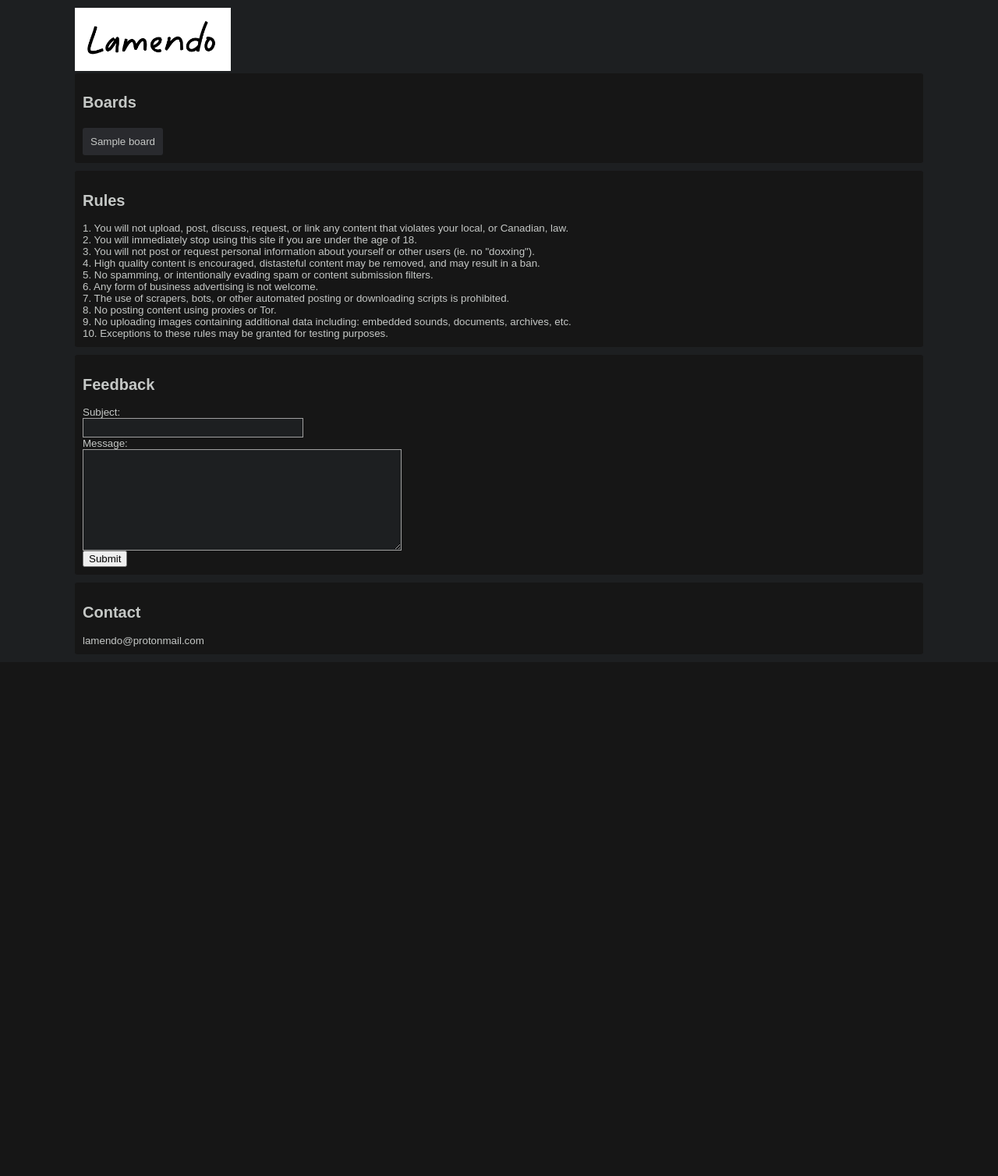
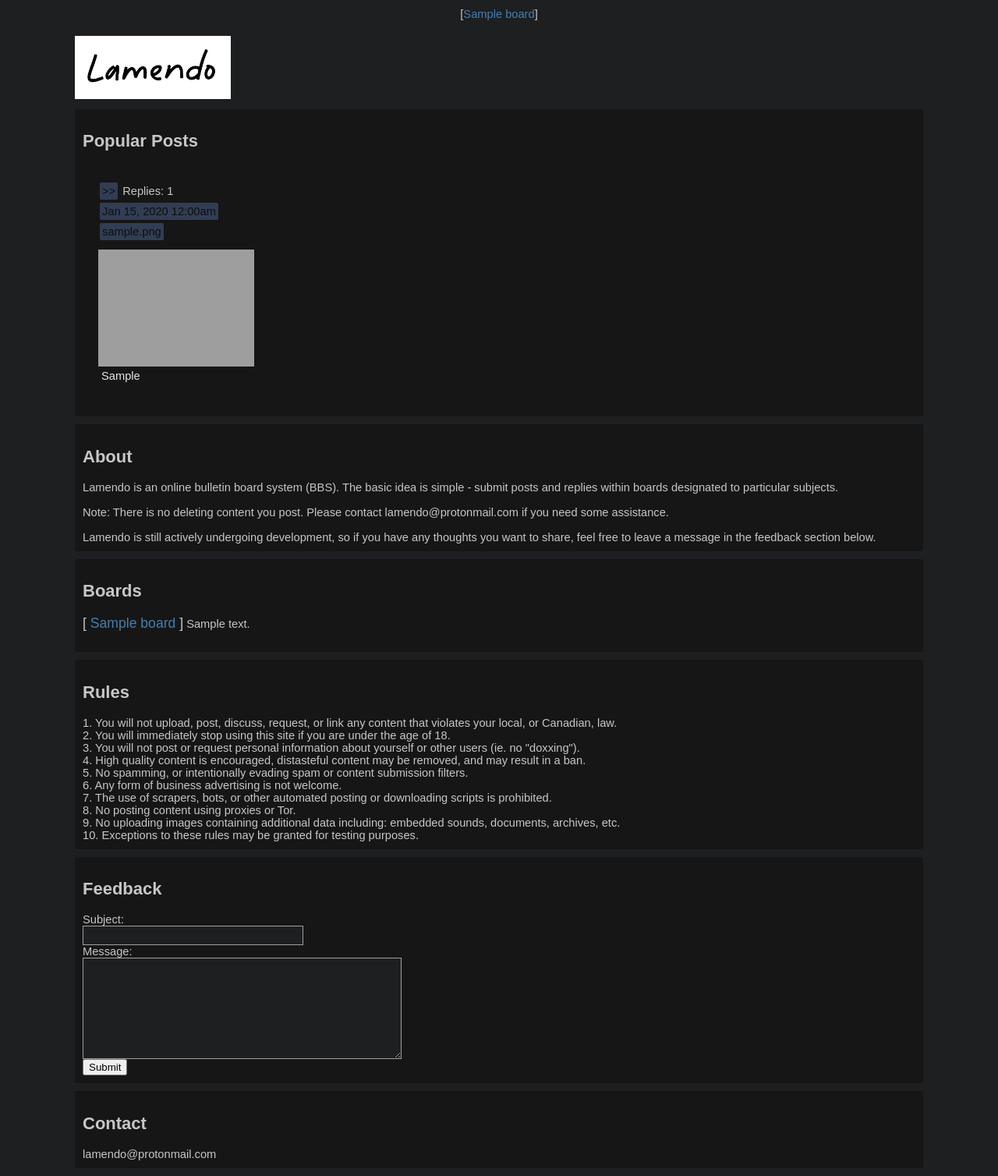
Before and after one commit to baronrustamov/Lamendo, a Flask app: page / in a window 1280 px wide. Shown: the whole page at 78% size. Before the commit the page ends 829 px from the top, so only its background shows below. Run offline with Flask 2, Linux system fonts and the light colour scheme; tables that the repository leaves empty hold one stand-in row (values such as "Sample post"); parts of the project's set-up code (start-up, migrations or seed data) failed here and were passed over; some libraries are stand-ins or nearby versions; grey boxes are pictures that could not be loaded.

Commit message:
feat: reply counts, boards in nav, word breakings, homepage (popular posts, about, board descriptions)

```diff
--- a/app/forms.py
+++ b/app/forms.py
@@ -22,6 +22,7 @@ from werkzeug.datastructures import FileStorage
 from werkzeug.utils import secure_filename
 from wtforms import Form, SelectField, StringField, TextAreaField, validators
 from utils import get_ip_from_request
+
 
 class FeedbackForm(FlaskForm):
     subject = StringField(
--- a/app/main.py
+++ b/app/main.py
@@ -14,6 +14,7 @@ from api import (
     get_boards,
     get_boards_posts,
     get_post,
+    get_popular_posts,
     get_post_replies,
     is_valid_ip,
 )
@@ -119,6 +120,7 @@ def validate_ip_for_post_request(redirect_to):
 @validate_ip_for_post_request('home')
 def home(ip):
     boards = get_boards()
+    posts = get_popular_posts()
     feedback = FeedbackForm()
 
     if feedback.validate_on_submit():
@@ -129,23 +131,23 @@ def home(ip):
         return redirect(url_for('home'))
 
     return render_template(
-        'home.html', boards=boards, feedback_form=feedback, rules=RULES
+        'home.html', boards=boards, posts=posts, feedback_form=feedback, rules=RULES
     )
 
 
 @app.route('/<board_name>')
 @URLSpace.validate_board
-def board_catalog(board_name):
+def board_catalog(board_name, boards):
     posts = get_boards_posts(board_name)
     report = ReportForm()
     return render_template(
-        'catalog.html', board_name=board_name, posts=posts, report_form=report
+        'catalog.html', board_name=board_name, boards=boards, posts=posts, report_form=report
     )
 
 
 @app.route('/<board_name>/<post_id>')
 @URLSpace.validate_board
-def board_post(board_name, post_id):
+def board_post(board_name, post_id, boards):
     post = get_post(post_id)
     if not post:
         abort(404)
@@ -155,6 +157,7 @@ def board_post(board_name, post_id):
     return render_template(
         'post.html',
         board_name=board_name,
+        boards=boards,
         post=post,
         replies=replies,
         report_form=report,
@@ -164,7 +167,7 @@ def board_post(board_name, post_id):
 @app.route('/<board_name>/post', methods=['POST'])
 @validate_ip_for_post_request('board_catalog')
 @URLSpace.validate_board
-def post_form(board_name, ip):
+def post_form(board_name, boards, ip):
     board_id = get_board_id(board_name)
     p = PostCompiler(request, 'form_text', 'form_img')
 
@@ -173,14 +176,14 @@ def post_form(board_name, ip):
             create_post(board_id, p.text, p.img, p.user, ip)
             flash(POST_MSG)
 
-    return redirect(url_for('board_catalog', board_name=board_name))
+    return redirect(url_for('board_catalog', board_name=board_name, boards=boards))
 
 
 @app.route('/<board_name>/<post_id>/reply', methods=['POST'])
 @validate_ip_for_post_request('board_post')
 @URLSpace.validate_board
 @URLSpace.validate_post
-def reply_form(board_name, post_id, ip):
+def reply_form(board_name, boards, post_id, ip):
     p = PostCompiler(request, 'form_text', 'form_img', require_img=False)
 
     if p.valid:
@@ -188,7 +191,7 @@ def reply_form(board_name, post_id, ip):
         create_reply(post_id, p.text, p.img, p.user, ip)
         flash(REPLY_MSG)
 
-    return redirect(url_for('board_post', board_name=board_name, post_id=post_id))
+    return redirect(url_for('board_post', board_name=board_name, boards=boards, post_id=post_id))
 
 
 @app.route('/<board_name>/<post_id>/<reply_id>/reply', methods=['POST'])
@@ -196,7 +199,7 @@ def reply_form(board_name, post_id, ip):
 @URLSpace.validate_board
 @URLSpace.validate_post
 @URLSpace.validate_reply
-def reply_to_reply(board_name, post_id, reply_id, ip):
+def reply_to_reply(board_name, boards, post_id, reply_id, ip):
     p = PostCompiler(request, 'form_text', 'form_img', require_img=False)
 
     if p.valid:
@@ -204,14 +207,14 @@ def reply_to_reply(board_name, post_id, reply_id, ip):
         create_reply_to_reply(post_id, reply_id, p.text, p.img, p.user, ip)
         flash(REPLY_MSG)
 
-    return redirect(url_for('board_post', board_name=board_name, post_id=post_id))
+    return redirect(url_for('board_post', board_name=board_name, boards=boards, post_id=post_id))
 
 
 @app.route('/<board_name>/<post_id>/report', methods=['POST'])
 @validate_ip_for_post_request('board_catalog')
 @URLSpace.validate_board
 @URLSpace.validate_post
-def report_post(board_name, post_id, ip):
+def report_post(board_name, boards, post_id, ip):
     form = ReportForm()
 
     if form.validate_on_submit():
@@ -220,7 +223,7 @@ def report_post(board_name, post_id, ip):
         create_report(post_id, None, category, message, ip)
         flash(REPORT_MSG)
 
-    return redirect(url_for('board_catalog', board_name=board_name))
+    return redirect(url_for('board_catalog', board_name=board_name, boards=boards))
 
 
 @app.route('/<board_name>/<post_id>/<reply_id>/report', methods=['POST'])
@@ -228,7 +231,7 @@ def report_post(board_name, post_id, ip):
 @URLSpace.validate_board
 @URLSpace.validate_post
 @URLSpace.validate_reply
-def report_reply(board_name, post_id, reply_id, ip):
+def report_reply(board_name, boards, post_id, reply_id, ip):
     form = ReportForm()
 
     if form.validate_on_submit():
@@ -237,7 +240,7 @@ def report_reply(board_name, post_id, reply_id, ip):
         create_report(post_id, reply_id, category, message, ip)
         flash(REPORT_MSG)
 
-    return redirect(url_for('board_post', board_name=board_name, post_id=post_id))
+    return redirect(url_for('board_post', board_name=board_name, boards=boards, post_id=post_id))
 
 
 if __name__ == '__main__':
--- a/app/static/css/index.css
+++ b/app/static/css/index.css
@@ -29,7 +29,7 @@ body {
     background: #1d1f21;
     color: #c5c8c6;
     font-family: arial,helvetica,sans-serif;
-    font-size: 10pt;
+    font-size: 11pt;
     margin-left: 0;
     margin-right: 0;
     margin-top: 5px;
@@ -65,6 +65,7 @@ body {
 
 .title {
     text-align: center;
+    font-size: 24px;
 }
 
 .center {
@@ -105,11 +106,11 @@ div {
     flex-direction: column;
     flex-wrap: wrap;
     justify-content: center;
-    word-break: break-all;
+    word-break: break-word;
 }
 
 .formatted_text {
-    word-break: break-all;
+    word-break: break-word;
     white-space: pre-line;
 }
 
@@ -119,7 +120,7 @@ div {
     opacity: 1;
     background-color: #132638;
     max-width: 85%;
-    word-break: break-all;
+    word-break: break-word;
     margin-top: 4px;
     margin-left: 4px;
     border-radius: 3px;
@@ -127,15 +128,27 @@ div {
 
 a{
     text-decoration: none;
-    color: #c6c8c6;
+    color: #e6e6e6;
 }
 
 a:visited{
-    color: #c6c8c6;
+    color: #e6e6e6;
 }
 
 a:hover{
-    color: rgb(48, 97, 138)
+    color: rgb(68, 128, 177);
+}
+
+.nav_link_color {
+    color: rgb(68, 128, 177);
+}
+
+.nav_link_color:visited {
+    color: rgb(68, 128, 177);
+}
+
+.nav_link_color:hover {
+    color: rgb(37, 75, 105);
 }
 
 .jump_link {
@@ -152,17 +165,8 @@ a:hover{
     color: rgb(31, 114, 86);
 }
 
-.parent_link {
+.underline {
     text-decoration: underline;
-    color:rgb(60, 122, 173);
-}
-
-.parent_link:visited {
-    color:rgb(60, 122, 173);
-}
-
-.parent_link:hover {
-    color:rgb(48, 97, 138);
 }
 
 .nav{
@@ -182,6 +186,10 @@ img {
     padding-top: 10px;
 }
 
+.bottom_padding {
+    padding-bottom: 10px;
+}
+
 .padding4 {
     padding: 4px;
 }
@@ -190,13 +198,17 @@ img {
     padding: 10px;
 }
 
+.big_font {
+    font-size: larger;
+}
+
 .inline {
     display: inline-block;
 }
 
 .wrapper {
     padding: 10px;
-    background-color: #292a2e;
+    background-color: rgb(0, 153, 255);
     border-radius: 3px;
     margin-top: 4px;
 }
@@ -213,7 +225,7 @@ img {
     max-width: 800px;
     max-height: 500px;
     background-color : #1d1f21;
-    color: #f1f1f1;
+    color: #e6e6e6;
     font-family: arial,helvetica,sans-serif;
     font-size: 10pt;
     border: 1px solid rgb(160, 160, 160);
--- /dev/null
+++ b/app/templates/about.html
@@ -0,0 +1,9 @@
+<h2>About</h2>
+
+Lamendo is an online bulletin board system (BBS). The basic idea is simple - submit posts and replies within boards designated to particular subjects.
+<br>
+<br>
+Note: There is no deleting content you post. Please contact lamendo@protonmail.com if you need some assistance.
+<br>
+<br>
+Lamendo is still actively undergoing development, so if you have any thoughts you want to share, feel free to leave a message in the feedback section below.
--- /dev/null
+++ b/app/templates/board_descriptions.html
@@ -0,0 +1,12 @@
+<h2>Boards</h2>
+{% if boards %}
+  {% for board in boards %}
+    <div>
+      <div class="inline big_font">
+          [ <a href="/{{board.board_name}}" class="nav_link_color">{{board.board_name}}</a> ]
+      </div>
+      {{board.board_description}}
+    </div>
+    <br>
+  {% endfor %}
+{% endif %}
--- a/app/templates/boards.html
+++ /dev/null
@@ -1,10 +0,0 @@
-<h2>Boards</h2>
-{% if boards %}
-  {% for board in boards %}
-    <div class="wrapper inline">
-        <a href="/{{board.board_name}}">
-          {{board.board_name}}
-        </a>
-    </div>
-  {% endfor %}
-{% endif %}
--- a/app/templates/home.html
+++ b/app/templates/home.html
@@ -2,7 +2,9 @@
 
 {% block body %}
 
-<div><div class="reply">{% include 'boards.html' %}</div></div>
+<div><div class="reply">{% include 'post_showcase.html' %}</div></div>
+<div><div class="reply">{% include 'about.html' %}</div></div>
+<div><div class="reply">{% include 'board_descriptions.html' %}</div></div>
 <div><div class="reply">{% include 'legal.html' %}</div></div>
 <div><div class="reply">{% include 'feedback.html' %}</div></div>
 <div><div class="reply">{% include 'contact.html' %}</div></div>
--- a/app/templates/macros.html
+++ b/app/templates/macros.html
@@ -38,7 +38,7 @@
     {% if type == "reply" %}
       <div>
         {% if record.parent_reply_id and record.parent_user[0] %}
-          <a href="#p{{record.parent_reply_id}}" parent_link="p{{record.parent_reply_id}}" class="parent_link">{{ record.parent_user[0] }}</a>
+          <a href="#p{{record.parent_reply_id}}" nav_link_color="p{{record.parent_reply_id}}" class="nav_link_color underline">{{ record.parent_user[0] }}</a>
           <div class="preview"></div>
         {% endif %}
         <div class="formatted_text">{{ record.reply }}</div>
--- a/app/templates/nav.html
+++ b/app/templates/nav.html
@@ -1,15 +1,15 @@
+<div class="center">
+  {% include 'nav_boards.html' %}
+</div>
 <div class="nav">
-  <div class="top_padding">
+  <div class="top_padding bottom_padding">
     <a href="{{url_for('home')}}">
       <img src="{{url_for('static', filename='lamendo.png')}}" alt="Lamendo"/>
     </a>
   </div>
-
   {% if request.path != url_for('home') %}
     {% if post %}
-    <a href="{{url_for('board_catalog', board_name=board_name)}}"><h4>{{board_name}}'s Catalog</h4></a>
-    {% else %}
-    <div></div>
+    <a href="{{url_for('board_catalog', board_name=board_name)}}" class="big_font">{{board_name}} Catalog</a>
     {% endif %}
   {% endif %}
 </div>
--- /dev/null
+++ b/app/templates/nav_boards.html
@@ -0,0 +1,7 @@
+{% if boards %}
+  {% for board in boards %}
+    <div class="inline padding10">
+        [<a href="/{{board.board_name}}" class="nav_link_color">{{board.board_name}}</a>]
+    </div>
+  {% endfor %}
+{% endif %}
--- /dev/null
+++ b/app/templates/post_previews.html
@@ -0,0 +1,33 @@
+{% import 'macros.html' as macros %}
+
+{% if posts %}
+  <div class="container">
+    {% for post in posts %}
+    <div class="post">
+      <div class="metadata">
+        <button class="metabutton" report="" report_url="/{{post.post_board_name}}/{{post.post_id}}/report">>></button>
+      </div>
+      Replies: {{post.reply_count}}
+
+      <a href="{{ url_for('board_post', board_name=post.post_board_name, post_id=post.post_id) }}">
+
+        {{ macros.post_metadata(post) }}
+
+        <div class="post_img_and_caption">
+          {% if post.img_filename %}
+            <img src="{{url_for('static', filename='img_uploads/' + post.img_uid + '.' + post.img_ext)}}"/>
+          {% endif %}
+
+          {% if post %}
+            <div class="formatted_text padding4">{{ post.post }}</div>
+          {% endif %}
+        </div>
+
+      </a>
+
+    </div>
+    {% endfor %}
+  </div>
+{% else %}
+  <div class="center big_font">*No Posts*</div>
+{% endif %}
--- /dev/null
+++ b/app/templates/post_showcase.html
@@ -0,0 +1,3 @@
+<h2>Popular Posts</h2>
+
+{% include 'post_previews.html' %}
--- a/app/templates/reply_modal.html
+++ b/app/templates/reply_modal.html
@@ -1,7 +1,8 @@
 
 <div id="reply_modal" class="modal">
   <div id="reply_modal_close" class="close">&times;</div>
-  <h3>Reply</h3>
+  <div class="big_font">Reply<div>
+  <br>
   <form id="reply_form" action="" method="POST" enctype="multipart/form-data">
     <textarea id="form_text_reply" class="modal_textarea" maxlength="1500" type="text" name="form_text" rows="8" cols="48" placeholder="Reply" autofocus></textarea>
     <input id="form_img_reply" type="file" value="Choose File" name="form_img" accept="image/jpg,image/png,image/jpeg,image/gif">
--- a/app/templates/report_modal.html
+++ b/app/templates/report_modal.html
@@ -1,9 +1,11 @@
 
 <div id="report_modal" class="modal">
   <div id="modal_close_report" class="close">&times;</div>
-  <h3>Report</h3>
+  <div class="big_font bottom_padding">Report</div>
+  <br>
   <form id="report_form" action="" method="POST">
     <div>{{ report_form.category.label }}: {{ report_form.category(class_="modal_textarea") }}</div>
+    <br>
     <div>{{ report_form.message.label }}: {{ report_form.message(class_="modal_textarea", cols="48", rows="8", maxlength="1500") }}</div>
     {% if report_form.errors %}
       {% for field_name, field_errors in report_form.errors|dictsort if field_errors %}
--- a/app/urls.py
+++ b/app/urls.py
@@ -1,12 +1,13 @@
 from functools import wraps
 
-from api import get_board_names, get_post_id, get_reply_id
+from api import get_boards, get_post_id, get_reply_id
 from flask import abort, current_app
 
 
 class URLSpace:
     def __init__(self):
-        self.board_names = get_board_names()
+        self.boards = get_boards()
+        self.board_names = [b.board_name for b in self.boards] if self.boards else None
 
     def valid_board_name(self, val):
         return val in self.board_names
@@ -17,6 +18,7 @@ class URLSpace:
         def wrapper(*args, **kwargs):
             board_name = kwargs['board_name']
             with current_app.app_context():
+                kwargs['boards'] = current_app.url_space.boards
                 if not current_app.url_space.valid_board_name(board_name):
                     abort(404)
             return fn(*args, **kwargs)
```
Also changed, not shown: app/api.py (+47 -7 lines), app/data.py (+15 -11 lines), app/templates/catalog.html (+5 -33 lines), app/templates/post.html (+13 -13 lines).
